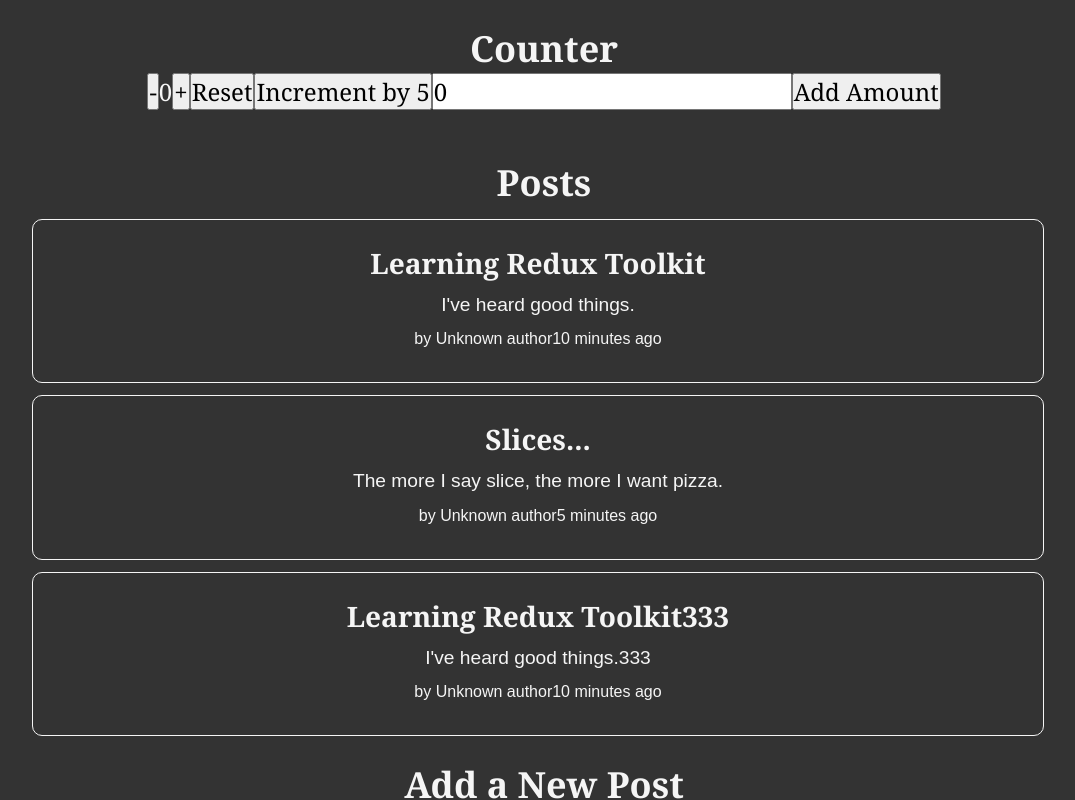
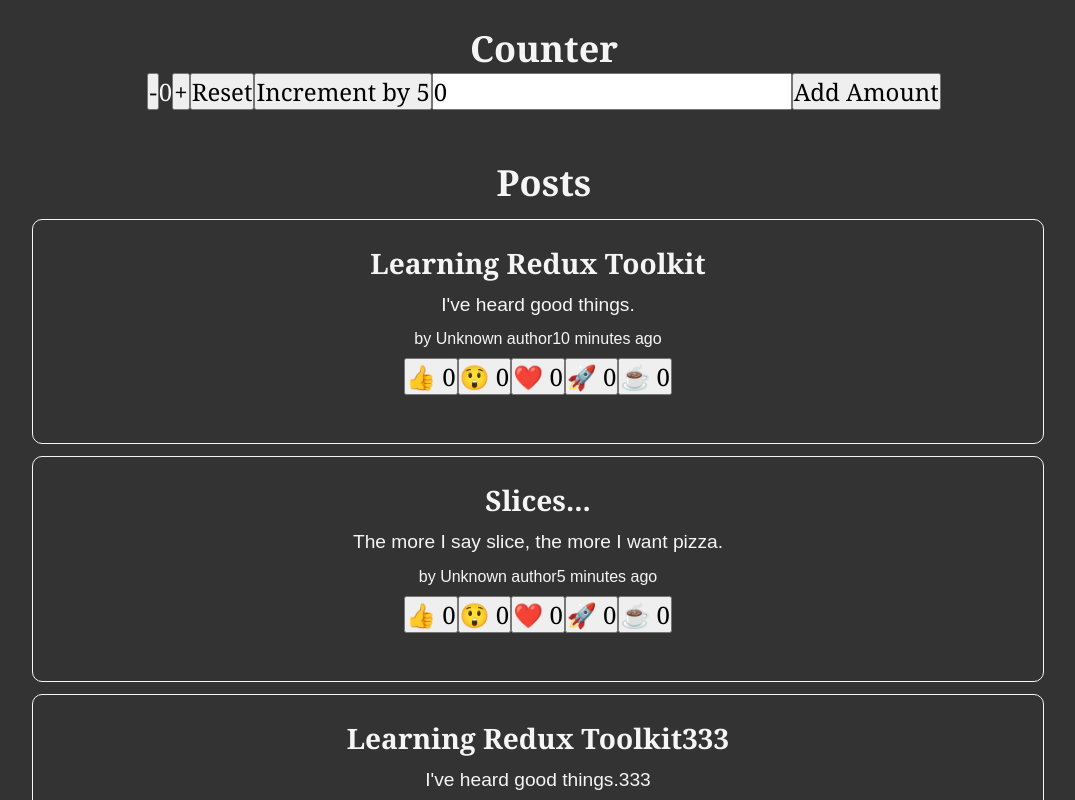
Before and after one commit to ylmgrbzz/React-Redux-Toolkit-Tutorial, a React (Create React App) app: page / in a window 1280 px wide. Shown: the top 800 px of the page, without its empty margins (96-1171 px from the left). Built offline with nearby package versions, Linux system fonts and the light colour scheme.

Commit message:
Add ReactionButton component to allow users to react to posts

```diff
--- a/src/features/posts/PostsList.js
+++ b/src/features/posts/PostsList.js
@@ -3,6 +3,7 @@
 import { selectAllPosts } from "./postsSlice";
 import PostAuthor from "./PostAuthor";
 import TimeAgo from "./TimeAgo";
+import ReactionButton from "./ReactionButton";
 
 const PostsList = () => {
   const posts = useSelector((state) => state.posts);
@@ -17,6 +18,7 @@
         <PostAuthor userId={post.userId} />
         <TimeAgo timestamp={post.date} />
       </p>
+      <ReactionButton post={post} />
     </article>
   ));
 
--- /dev/null
+++ b/src/features/posts/ReactionButton.js
@@ -0,0 +1,32 @@
+import React from "react";
+import { useDispatch } from "react-redux";
+import { reactionAdded } from "./postsSlice";
+
+const reactionEmoji = {
+  thumbsUp: "👍",
+  wow: "😲",
+  heart: "❤️",
+  rocket: "🚀",
+  coffee: "☕",
+};
+
+const ReactionButton = ({ post }) => {
+  const dispatch = useDispatch();
+
+  const reactionButtons = Object.entries(reactionEmoji).map(([name, emoji]) => (
+    <button
+      key={name}
+      type="button"
+      className="muted-button reaction-button"
+      onClick={() => {
+        dispatch(reactionAdded({ postId: post.id, reaction: name }));
+      }}
+    >
+      {emoji} {post.reactions[name]}
+    </button>
+  ));
+
+  return <div>{reactionButtons}</div>;
+};
+
+export default ReactionButton;
--- a/src/features/posts/postsSlice.js
+++ b/src/features/posts/postsSlice.js
@@ -59,6 +59,13 @@
           content,
           date: new Date().toISOString(),
           userId,
+          reactions: {
+            thumbsUp: 0,
+            wow: 0,
+            heart: 0,
+            rocket: 0,
+            coffee: 0,
+          },
         },
       };
     },
@@ -70,11 +77,18 @@
         existingPost.content = content;
       }
     },
+    reactionAdded(state, action) {
+      const { postId, reaction } = action.payload;
+      const existingPost = state.find((post) => post.id === postId);
+      if (existingPost) {
+        existingPost.reactions[reaction]++;
+      }
+    },
   },
 });
 
 export const selectAllPosts = (state) => state.posts;
 
-export const { postAdded, postUpdated } = postSlice.actions;
+export const { postAdded, postUpdated, reactionAdded } = postSlice.actions;
 
 export default postSlice.reducer;
```
